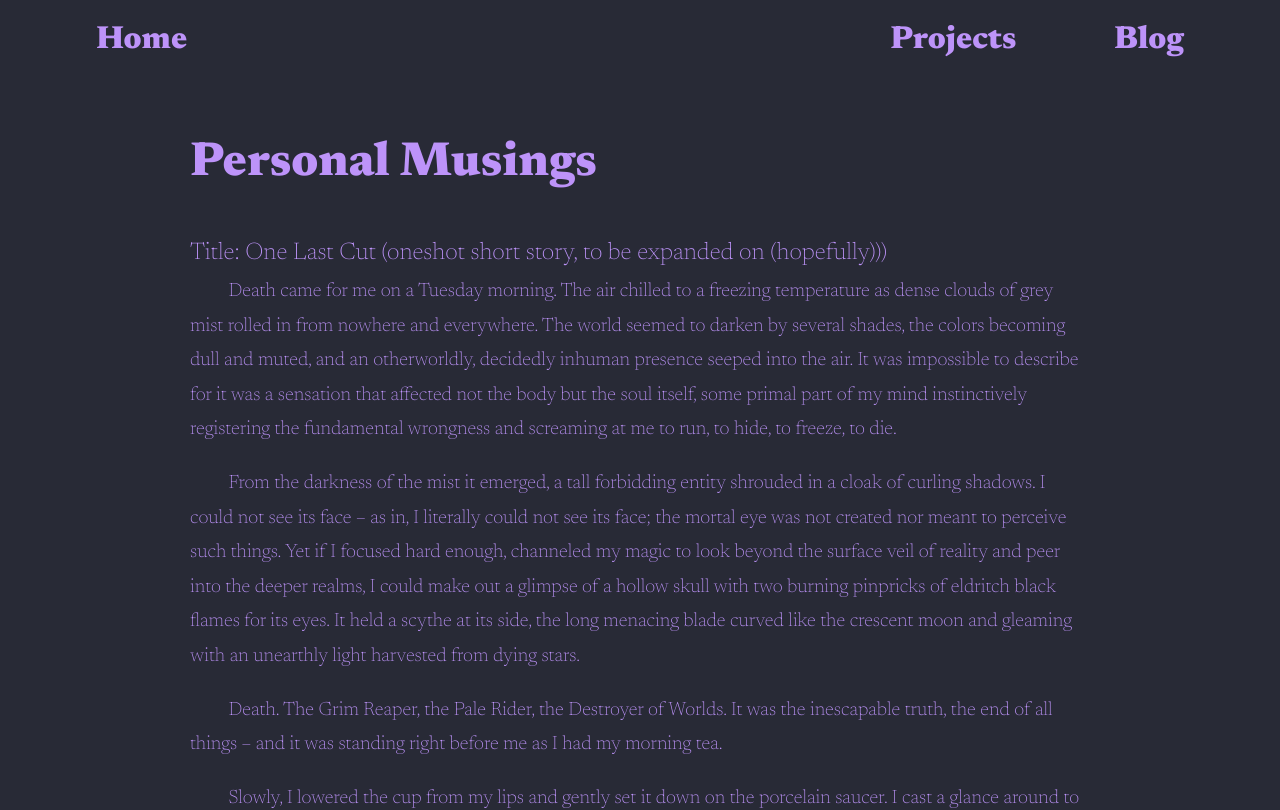
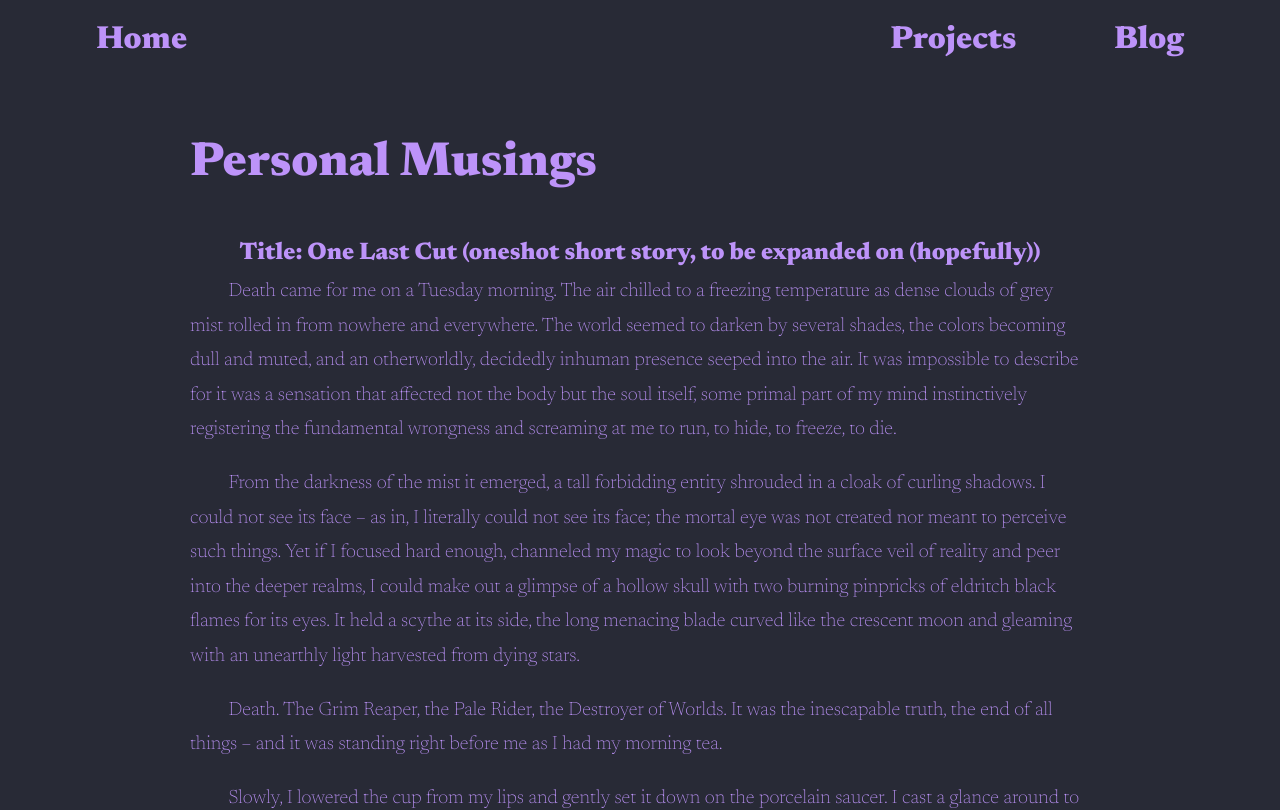
Before and after one commit to sintheiaa/mattswang.dev, a Next.js app: page /blog in a window 1280 px wide. Shown: the top 810 px of the page. Built offline with nearby package versions, Linux system fonts and the light colour scheme; a web font is replaced by a local one.

Commit message:
edited formatting

```diff
--- a/app/blog/page.tsx
+++ b/app/blog/page.tsx
@@ -4,14 +4,20 @@ export default function BlogPage() {
   return (
     <section style={sectionStyle}>
       <h1 style={headingStyle}>Personal Musings</h1>
-      <p style={paragraphStyle}>
-        Title: One Last Cut (oneshot short story, to be expanded on (hopefully)))
+
+      <p style={{
+      ...paragraphStyle,
+      textAlign: 'center',
+      fontWeight: 'bold'
+      }}>
+      Title: One Last Cut (oneshot short story, to be expanded on (hopefully))
       </p>
 
       {/* Short Story Section */}
 
 
       <p style={shortStoryParagraphStyle}>
+
         Death came for me on a Tuesday morning.
         The air chilled to a freezing temperature as dense clouds of grey mist rolled in from nowhere and everywhere.
         The world seemed to darken by several shades, the colors becoming dull and muted, and an otherworldly, decidedly inhuman presence seeped into the air.
```
